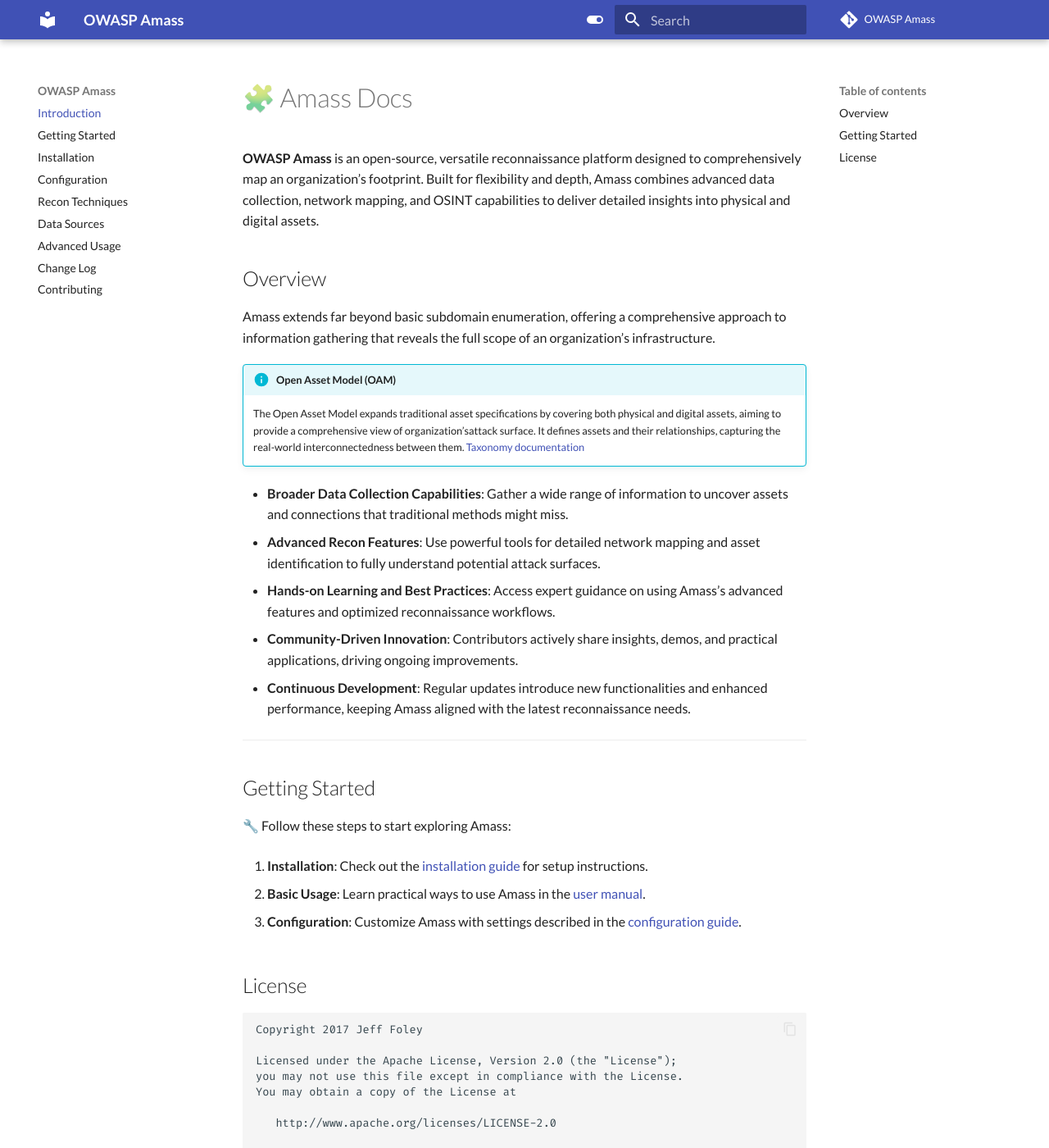
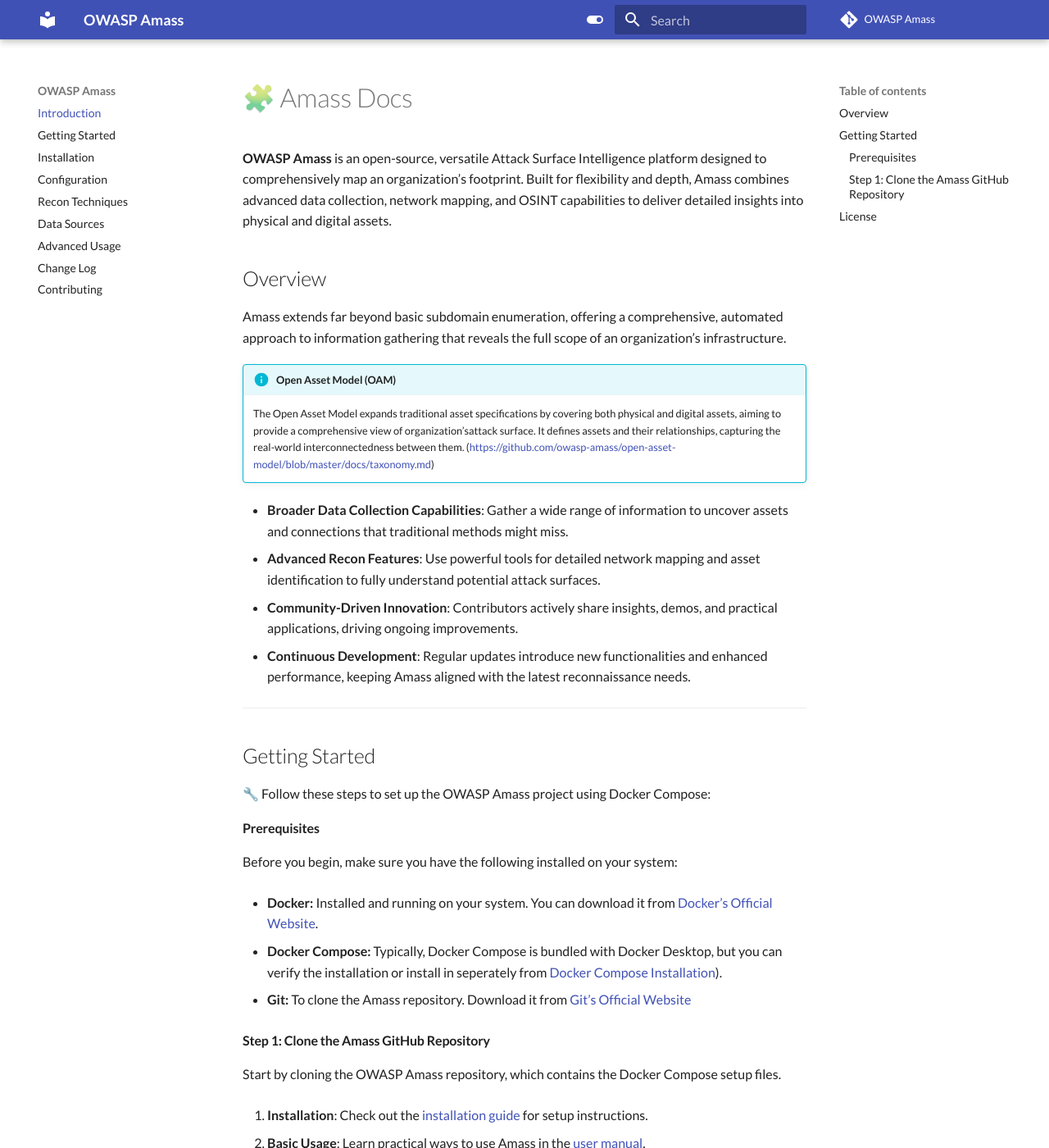
Before and after one commit to owasp-amass/docs, an MkDocs documentation site: the page built from docs/index.md, in a window 1280 px wide and 1400 px high. Shown: the whole window at 82% size. Built offline with MkDocs 1.6.1 and Material for MkDocs 9.7.7, drawn with Linux system fonts in a browser that asks for light colours; comment, search, counter and statistics services are not loaded.

Commit message:
Update index.md

```diff
--- a/docs/index.md
+++ b/docs/index.md
@@ -1,18 +1,18 @@
 # 🧩 Amass Docs
 
-**OWASP Amass** is an open-source, versatile reconnaissance platform designed to comprehensively map an organization’s footprint. Built for flexibility and depth, Amass combines advanced data collection, network mapping, and OSINT capabilities to deliver detailed insights into physical and digital assets.
+**OWASP Amass** is an open-source, versatile Attack Surface Intelligence platform designed to comprehensively map an organization’s footprint. Built for flexibility and depth, Amass combines advanced data collection, network mapping, and OSINT capabilities to deliver detailed insights into physical and digital assets.
 
 ## Overview
 
-Amass extends far beyond basic subdomain enumeration, offering a comprehensive approach to information gathering that reveals the full scope of an organization's infrastructure.
+Amass extends far beyond basic subdomain enumeration, offering a comprehensive, automated approach to information gathering that reveals the full scope of an organization's infrastructure.
 
 !!! info "Open Asset Model (OAM)"
-    The Open Asset Model expands traditional asset specifications by covering both physical and digital assets, aiming to provide a comprehensive view of organization'sattack surface. It defines assets and their relationships, capturing the real-world interconnectedness between them.
-    [Taxonomy documentation](https://github.com/owasp-amass/open-asset-model/blob/master/docs/taxonomy.md)
+    The Open Asset Model expands traditional asset specifications by covering both physical and digital assets, aiming to provide a comprehensive view of
+    organization'sattack surface. It defines assets and their relationships, capturing the real-world interconnectedness between them.
+    (https://github.com/owasp-amass/open-asset-model/blob/master/docs/taxonomy.md)
 
 - **Broader Data Collection Capabilities**: Gather a wide range of information to uncover assets and connections that traditional methods might miss.
 - **Advanced Recon Features**: Use powerful tools for detailed network mapping and asset identification to fully understand potential attack surfaces.
-- **Hands-on Learning and Best Practices**: Access expert guidance on using Amass's advanced features and optimized reconnaissance workflows.
 - **Community-Driven Innovation**: Contributors actively share insights, demos, and practical applications, driving ongoing improvements.
 - **Continuous Development**: Regular updates introduce new functionalities and enhanced performance, keeping Amass aligned with the latest reconnaissance needs.
 
@@ -20,7 +20,28 @@
 
 ## Getting Started
 
-🔧 Follow these steps to start exploring Amass:
+🔧 Follow these steps to set up the OWASP Amass project using Docker Compose:
+
+#### Prerequisites
+
+Before you begin, make sure you have the following installed on your system:
+
+- **Docker:** Installed and running on your system. You can download it from [Docker's Official Website](https://www.docker.com/products/docker-desktop/).
+
+- **Docker Compose:** Typically, Docker Compose is bundled with Docker Desktop, but you can verify the installation or install in seperately from
+    [Docker Compose Installation](https://docs.docker.com/compose/)).
+
+- **Git:** To clone the Amass repository. Download it from [Git's Official Website](https://git-scm.com/book/en/v2/Getting-Started-Installing-Git)
+
+#### Step 1: Clone the Amass GitHub Repository
+
+Start by cloning the OWASP Amass repository, which contains the Docker Compose setup files.
+
+
+
+
+
+
 
 1. **Installation**: Check out the [installation guide](installation.md) for setup instructions.
 
```
